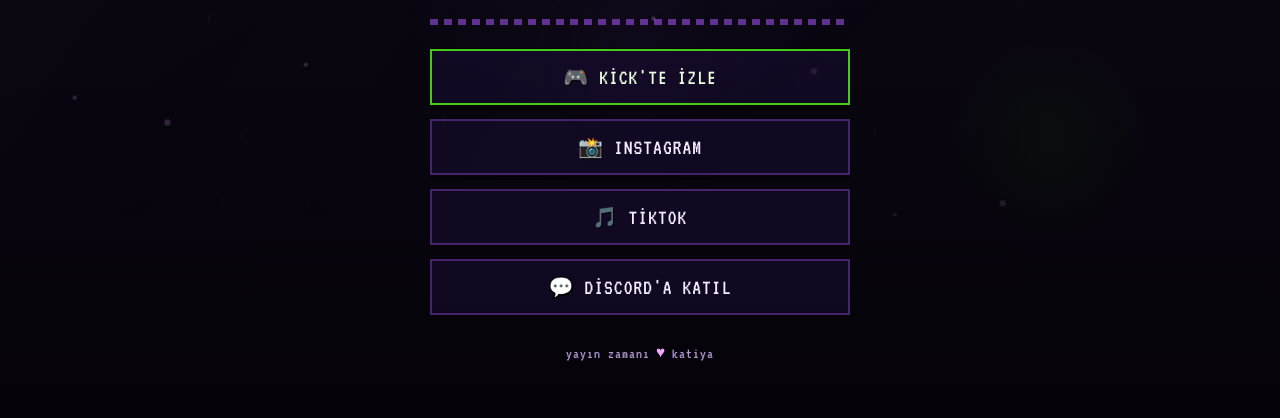
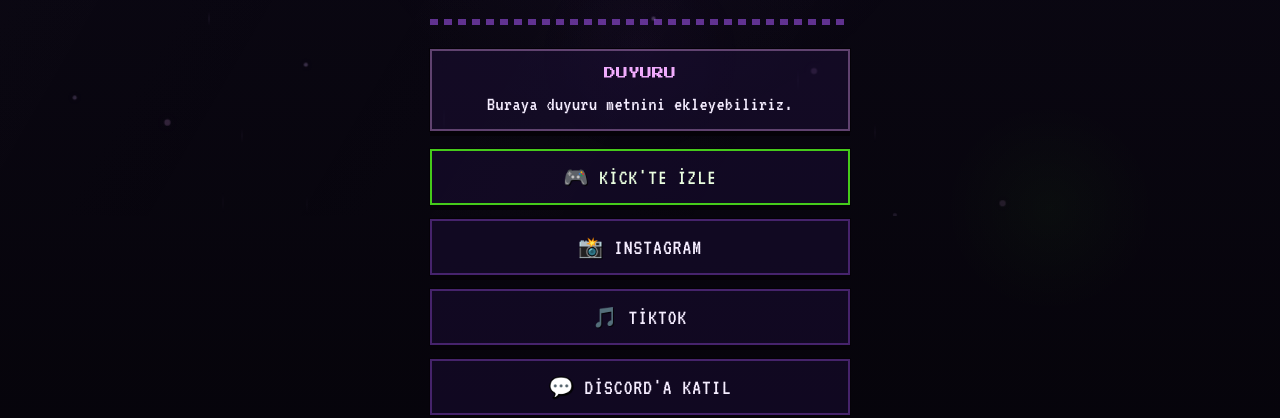
Before and after one commit to nieves07/katya, a plain HTML site: page index.html in a window 1280 px wide. Shown: the part 584-1002 px from the top of the page. Drawn offline with Linux system fonts and the light colour scheme.

Commit message:
Update index.html

```diff
--- a/index.html
+++ b/index.html
@@ -251,6 +251,31 @@
     opacity:.55;
   }
 
+  .announcement{
+    width:100%;
+    margin:0 0 18px;
+    padding:14px 14px 12px;
+    border:2px solid rgba(240,171,252,0.35);
+    background:rgba(28,15,54,0.55);
+    box-shadow:0 0 0 1px var(--black), 0 5px 0 0 var(--black);
+    text-align:center;
+  }
+
+  .announcement .title{
+    font-family:'Press Start 2P', monospace;
+    font-size:12px;
+    color:var(--pink);
+    margin-bottom:10px;
+    line-height:1.4;
+  }
+
+  .announcement .text{
+    font-size:20px;
+    color:var(--text);
+    line-height:1.25;
+    letter-spacing:.5px;
+  }
+
   .links{
     display:flex;
     flex-direction:column;
@@ -367,6 +392,11 @@
 
   <div class="divider"></div>
 
+  <section class="announcement" aria-label="Duyuru">
+    <div class="title">DUYURU</div>
+    <div class="text">Buraya duyuru metnini ekleyebiliriz.</div>
+  </section>
+
   <nav class="links">
     <a class="btn btn-kick" href="https://kick.com/katiya" target="_blank" rel="noopener">
       <span class="icon">🎮</span> Kick'te İzle
```
